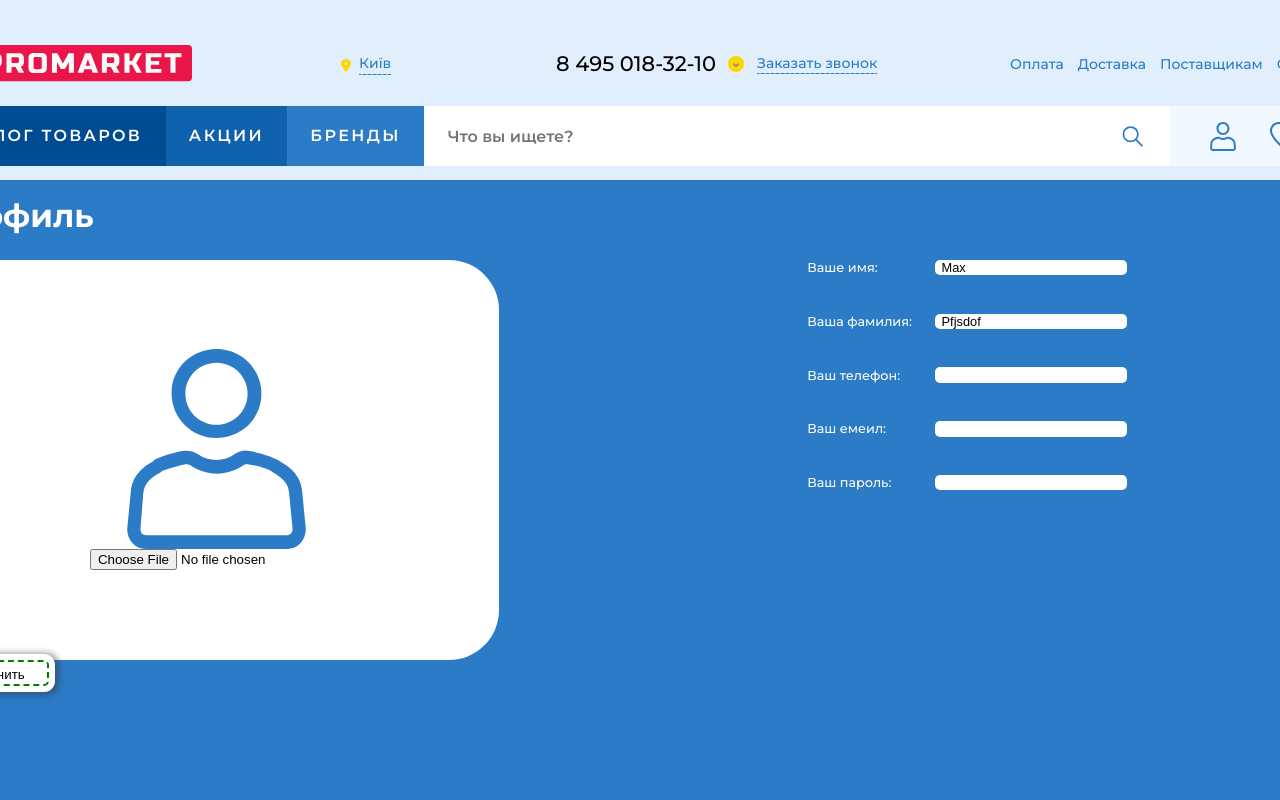
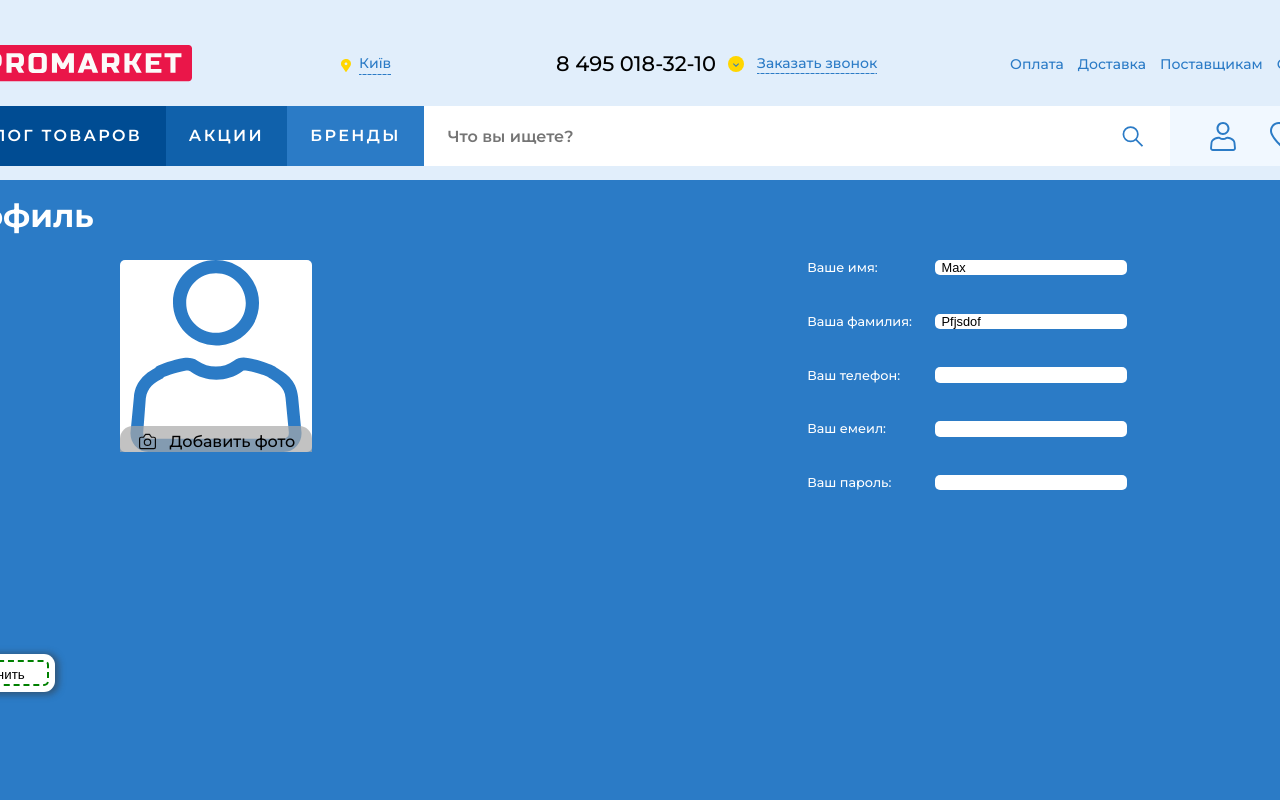
Before and after one commit to TheSnegok/promarket, a React (Create React App) app: page /profile in a window 1280 px wide. Shown: the top 800 px of the page. Built offline with nearby package versions, Linux system fonts and the light colour scheme.

Commit message:
added input for avatar

```diff
--- a/src/Components/ProfilePage/ProfilePage.module.sass
+++ b/src/Components/ProfilePage/ProfilePage.module.sass
@@ -29,18 +29,45 @@
     &Main
         display: flex
         gap: 3vw
-        &Ava
+        &Block
             width: 40%
             height: 50vh
             display: flex
             flex-direction: column
-            justify-content: center
             align-items: center
-            background-color: #fff
-            border-radius: 50px
-            img
-                width: 50%
-                height: 50%
+            &Ava
+                display: flex
+                justify-content: center
+                align-items: center
+                position: relative
+                width: 15vw
+                overflow: hidden
+                &Img
+                    width: 100%
+                    height: 15vw
+                    background-color: #fff
+                    border-radius: 5px
+                input[type=file]
+                    display: none
+                label
+                    position: absolute
+                    bottom: -.3vw
+                    left: 0
+                    height: 2.3vw
+                    width: 100%
+                    border-radius: 1vw 1vw 0 0
+                    display: flex
+                    align-items: center
+                    justify-content: center
+                    background-color: rgba(169, 169, 169, .7)
+                    transition: height .3s
+                    img
+                        width: 1.5vw
+                        height: 1.5vw
+                        margin-right: 1vw
+                &:hover
+                    label
+                        height: 2.8vw
         &Info
             width: calc(60% - 3vw)
             height: 30vw
--- a/src/Components/ProfilePage/ProfilePage.tsx
+++ b/src/Components/ProfilePage/ProfilePage.tsx
@@ -1,5 +1,6 @@
 import s from "./ProfilePage.module.sass";
 import cabinet from '../../Image/Group.svg';
+import camera from '../../Image/CameraPhoto.svg';
 
 export const ProfilePage = () => {
     return (
@@ -8,30 +9,36 @@ export const ProfilePage = () => {
                 <h1>Профиль</h1>
             </div>
             <div className={s.profilePageMain}>
-                <div className={s.profilePageMainAva}>
-                    <img src={cabinet} alt="ava" />
-                    <input type="file" name="ava" />
+                <div className={s.profilePageMainBlock}>
+                    <div className={s.profilePageMainBlockAva}>
+                        <img src={cabinet} alt="ava" className={s.profilePageMainBlockAvaImg} />
+                        <label htmlFor="ava">
+                            <img src={camera} alt="camera" />
+                            <span>Добавить фото</span>
+                        </label>
+                        <input type="file" id="ava" />
+                    </div>
                 </div>
                 <div className={s.profilePageMainInfo}>
                     <div className={s.profilePageMainInfoName}>
                         <label htmlFor="name" >Ваше имя:</label>
-                        <input name="name" type="text" defaultValue="Max" />
+                        <input id="name" type="text" defaultValue="Max" />
                     </div>
                     <div className={s.profilePageMainInfoSurname}>
                         <label htmlFor="surname">Ваша фамилия:</label>
-                        <input name="Surname" type="text" defaultValue="Pfjsdof"/>
+                        <input id="surname" type="text" defaultValue="Pfjsdof" />
                     </div>
                     <div className={s.profilePageMainInfoNumber}>
                         <label htmlFor="tel">Ваш телефон:</label>
-                        <input type="tel" name="tel" />
+                        <input type="tel" id="tel" />
                     </div>
                     <div className={s.profilePageMainInfoEmail}>
                         <label htmlFor="email">Ваш емеил:</label>
-                        <input type="email" name="email" />
+                        <input type="email" id="email" />
                     </div>
                     <div className={s.profilePageMainInfoPassword}>
                         <label htmlFor="password">Ваш пароль:</label>
-                        <input type="password" name="password"/>
+                        <input type="password" id="password" />
                     </div>
                 </div>
             </div>
```
Also changed, not shown: src/Image/CameraPhoto.svg (added).
